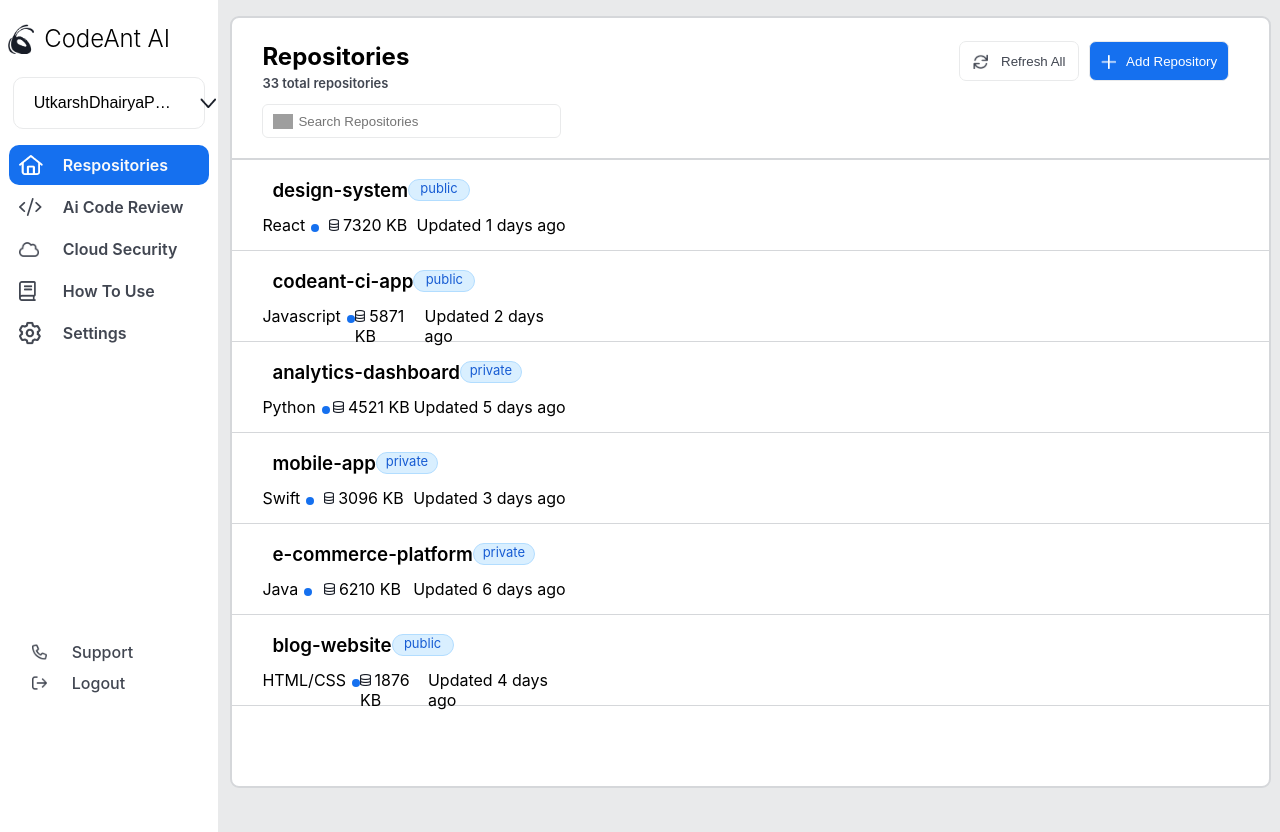
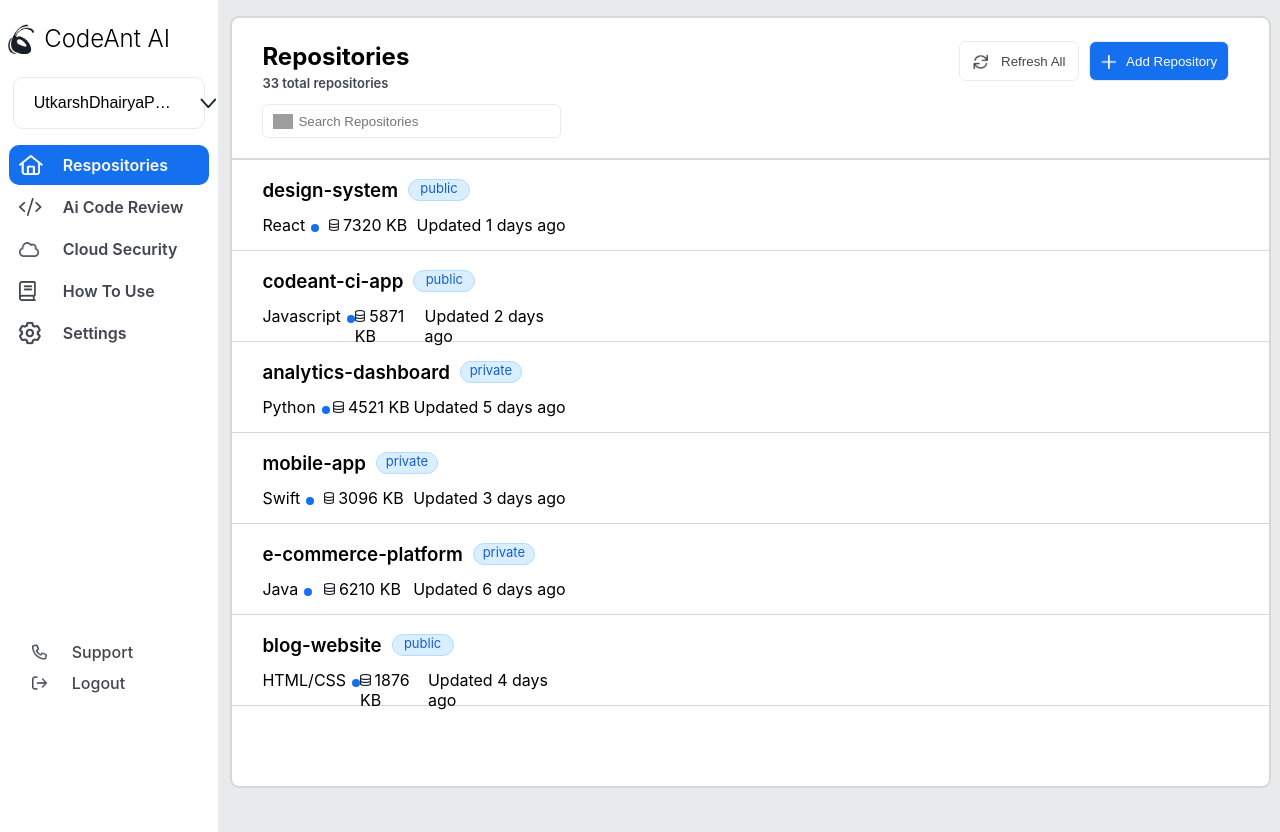
Before and after one commit to Asriths31/CodeAnt-Assignment, a React (Create React App) app: page /repo in a window 1280 px wide. Shown: the top 832 px of the page. Built offline with nearby package versions, Linux system fonts and the light colour scheme; grey boxes are pictures that could not be loaded.

Commit message:
made some changes in menu css

```diff
--- a/src/App.css
+++ b/src/App.css
@@ -438,7 +438,7 @@ header{
 
 }
 .repo-name h3{
-    padding-left: 40px;
+    padding:0 10px 0 30px;
     font-weight: 600;
 }
 .status{
```
